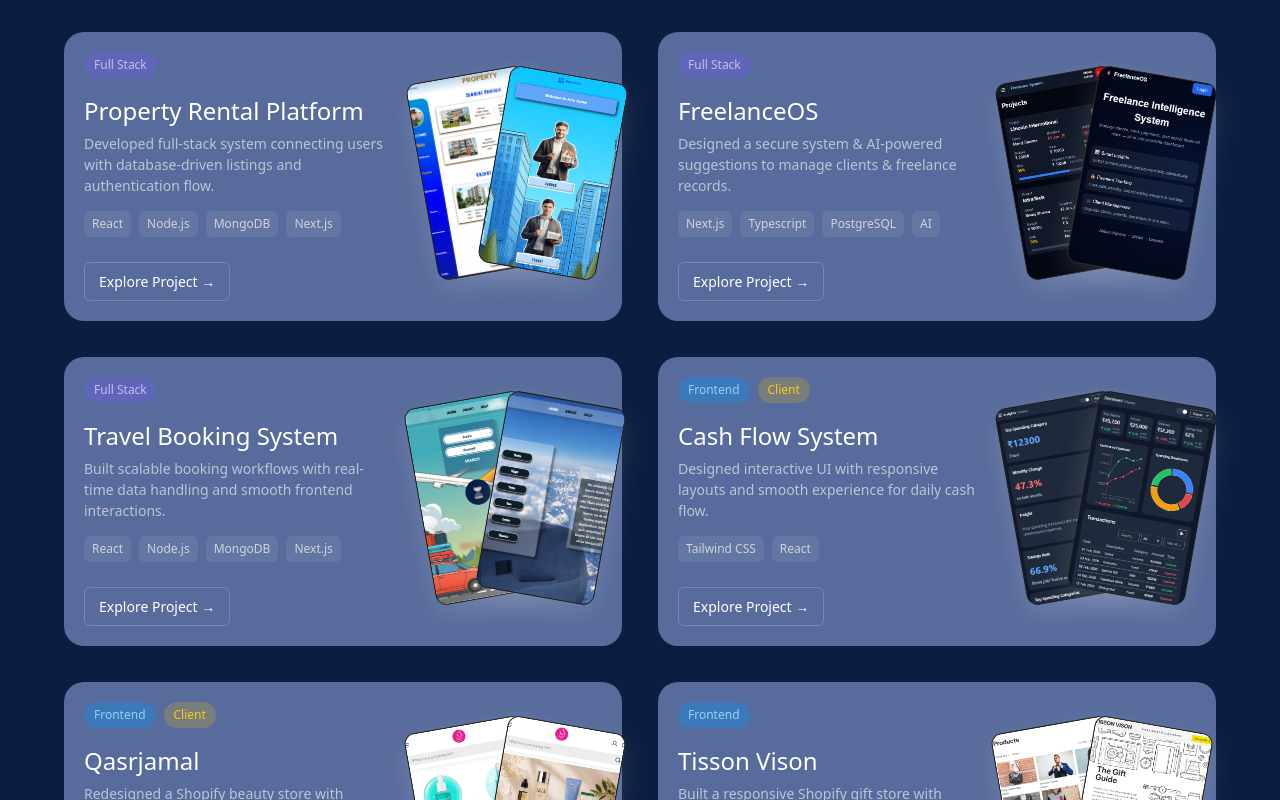
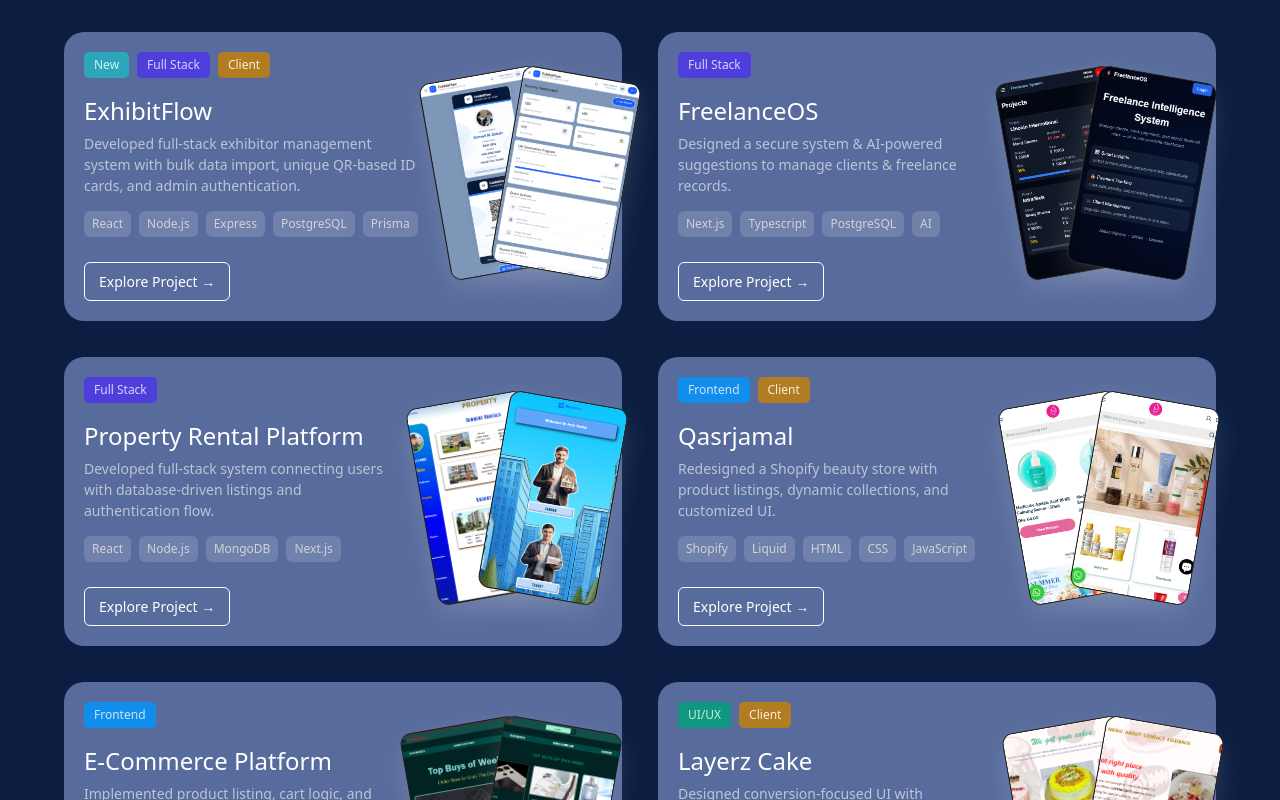
Before and after one commit to ArtyVisual/Portfolio, a React (Vite) app: page / in a window 1280 px wide. Shown: the part 2560-3360 px from the top of the page. Built offline with nearby package versions, Linux system fonts and the light colour scheme; a web font is replaced by a local one.

Commit message:
New UI changes and updates

```diff
--- a/src/App.css
+++ b/src/App.css
@@ -4,6 +4,7 @@
   /* --pri-col: rgb(62, 97, 222);
   --sec-col: rgb(64, 81, 151); */
   --text-col: rgb(255, 255, 255);
+  --text-col-rgb : 255,255,255;
   --grid-col: rgba(191, 189, 189, 1);
   --sec-text-col: rgb(208, 211, 214);
   --glow-shadow: rgba(99, 102, 241, 0.2);
@@ -19,7 +20,8 @@ html[data-theme="light"] {
   --pri-col: #f8f9fb;
   --sec-col: #749ef3;
   --grid-col: rgba(40, 81, 185, 0.268);
-  --text-col: #0c1831;
+  --text-col: rgb(12, 24, 49);
+  --text-col-rgb : 12, 24, 49;
   --sec-text-col: #4a5073;
   --glow-shadow: rgba(125, 84, 247, .18);
   --blue-shadow: rgba(99, 102, 241, .15);
@@ -815,6 +817,7 @@ html[data-theme="light"] {
 .project-card:hover {
   transform: translateY(-8px);
   background: rgba(255, 255, 255, 0.08);
+  border: 1px solid white;
 }
 
 .project-card .preview-box {
@@ -898,7 +901,8 @@ html[data-theme="light"] {
 
 .project-card .tech-item {
   padding: 4px 8px;
-  background: rgba(255, 255, 255, 0.08);
+  font-weight: 500;
+  background: rgba(var(--text-col-rgb),0.15);
   border-radius: 6px;
   color: var(--sec-text-col);
 }
@@ -907,7 +911,7 @@ html[data-theme="light"] {
   margin-top: 10px;
   padding: 8px 14px;
   border-radius: 6px;
-  border: 1px solid rgba(255, 255, 255, 0.2);
+  border: 1px solid rgba(var(--text-col-rgb));
   background: transparent;
   transition: 0.3s;
   cursor: pointer;
@@ -920,31 +924,36 @@ html[data-theme="light"] {
 
 .project-card .tag {
   padding: 4px 10px;
-  border-radius: 20px;
+  border-radius: 5px;
   display: inline-block;
   margin-bottom: 10px;
   font-weight: 500;
 }
 
 /* variants */
+.project-card .tag.new {
+  background: rgba(35, 180, 194, 0.8);
+  color: #cdf6f5;
+}
+
 .project-card .tag.frontend {
-  background: rgba(0, 150, 255, 0.3);
-  color: #97cefb;
+  background: rgba(0, 150, 255, 0.8);
+  color: #cce4f9;
 }
 
 .project-card .tag.full-stack {
-  background: rgba(112, 91, 247, 0.3);
-  color: #cabbf7;
+  background: rgba(77, 52, 236, 0.8);
+  color: #ddd3fb;
 }
 
 .project-card .tag.client {
-  background: rgba(255, 200, 0, 0.2);
-  color: #facc15;
+  background: rgba(201, 129, 4, 0.8);
+  color: #fceddb;
 }
 
 .project-card .tag.ui\/ux {
-  background: rgba(0, 200, 150, 0.15);
-  color: #8bf7d0;
+  background: rgba(1, 163, 123, 0.8);
+  color: #bbf3de;
 }
 
 /* Work Section */
--- a/src/data/ProjectsData.jsx
+++ b/src/data/ProjectsData.jsx
@@ -1,11 +1,11 @@
 const projects = [
   {
-    name: "Property Rental Platform",
-    desc: "Developed full-stack system connecting users with database-driven listings and authentication flow.",
-    tech: ["React", "Node.js", "MongoDB", "Next.js"],
-    tag: ["Full Stack"],
-    link: "https://arty-home.vercel.app/",
-    images: ["/img/home1.png", "/img/home2.png"]
+    name: "ExhibitFlow",
+    desc: "Developed full-stack exhibitor management system with bulk data import, unique QR-based ID cards, and admin authentication.",
+    tech: ["React", "Node.js", "Express", "PostgreSQL", "Prisma"],
+    tag: ["New", "Full Stack", "Client"],
+    link: "https://exhibitflow-main.vercel.app/",
+    images: ["/img/exhibitflow1.png", "/img/exhibitflow2.png"]
   },
   {
     name: "FreelanceOS",
@@ -16,28 +16,44 @@ const projects = [
     images: ["/img/freelanceos1.png", "/img/freelanceos2.png"]
   },
   {
+    name: "Property Rental Platform",
+    desc: "Developed full-stack system connecting users with database-driven listings and authentication flow.",
+    tech: ["React", "Node.js", "MongoDB", "Next.js"],
+    tag: ["Full Stack"],
+    link: "https://arty-home.vercel.app/",
+    images: ["/img/home1.png", "/img/home2.png"]
+  },
+  {
+    name: "Qasrjamal",
+    desc: "Redesigned a Shopify beauty store with product listings, dynamic collections, and customized UI.",
+    tech: ["Shopify", "Liquid", "HTML", "CSS", "JavaScript"],
+    tag: ["Frontend", "Client"],
+    link: "https://qasrjamal.ae",
+    images: ["/img/qasrjamal1.png", "/img/qasrjamal2.png"]
+  },
+  {
+    name: "E-Commerce Platform",
+    desc: "Implemented product listing, cart logic, and interactive UI handling dynamic user actions.",
+    tech: ["HTML", "CSS", "JavaScript"],
+    tag: ["Frontend"],
+    link: "https://arty-commerce.vercel.app/",
+    images: ["/img/commerce1.png", "/img/commerce2.png"]
+  },
+  {
+    name: "Layerz Cake",
+    desc: "Designed conversion-focused UI with responsive layouts and smooth ordering experience for real client.",
+    tech: ["Tailwind CSS", "UI Design"],
+    tag: ["UI/UX", "Client"],
+    link: "https://layerz-cake.vercel.app/",
+    images: ["/img/layerz1.png", "/img/layerz2.png"]
+  },
+  {
     name: "Travel Booking System",
     desc: "Built scalable booking workflows with real-time data handling and smooth frontend interactions.",
     tech: ["React", "Node.js", "MongoDB", "Next.js"],
     tag: ["Full Stack"],
     link: "https://arty-booking.vercel.app/",
     images: ["/img/booking1.png", "/img/booking2.png"]
-  },
-  {
-    name: "Cash Flow System",
-    desc: "Designed interactive UI with responsive layouts and smooth experience for daily cash flow.",
-    tech: ["Tailwind CSS", "React"],
-    tag: ["Frontend","Client"],
-    link: "https://abbas-finance-dashboard.vercel.app/",
-    images: ["/img/zorvyn2.png", "/img/zorvyn3.png"]
-  },
-  {
-    name: "Qasrjamal",
-    desc: "Redesigned a Shopify beauty store with product listings, dynamic collections, and customized UI.",
-    tech: ["Shopify", "Liquid", "HTML", "CSS", "JavaScript"],
-    tag: ["Frontend","Client"],
-    link: "https://qasrjamal.ae",
-    images: ["/img/qasrjamal1.png", "/img/qasrjamal2.png"]
   },
   {
     name: "Tisson Vison",
@@ -56,14 +72,6 @@ const projects = [
     images: ["/img/finance1.png", "/img/finance2.png"]
   },
   {
-    name: "E-Commerce Platform",
-    desc: "Implemented product listing, cart logic, and interactive UI handling dynamic user actions.",
-    tech: ["HTML", "CSS", "JavaScript"],
-    tag: ["Frontend"],
-    link: "https://arty-commerce.vercel.app/",
-    images: ["/img/commerce1.png", "/img/commerce2.png"]
-  },
-  {
     name: "Arty Cafe",
     desc: "Developed responsive cafe website showcasing menu, ambiance, and reservations with clean modern user interface.",
     tech: ["HTML", "Tailwind CSS", "JavaScript"],
@@ -72,12 +80,12 @@ const projects = [
     images: ["/img/cafe1.png", "/img/cafe2.png"]
   },
   {
-    name: "Layerz Cake",
-    desc: "Designed conversion-focused UI with responsive layouts and smooth ordering experience for real client.",
-    tech: ["Tailwind CSS", "UI Design"],
-    tag: ["UI/UX","Client"],
-    link: "https://layerz-cake.vercel.app/",
-    images: ["/img/layerz1.png", "/img/layerz2.png"]
+    name: "Cash Flow System",
+    desc: "Designed interactive UI with responsive layouts and smooth experience for daily cash flow.",
+    tech: ["Tailwind CSS", "React"],
+    tag: ["Frontend", "Client"],
+    link: "https://abbas-finance-dashboard.vercel.app/",
+    images: ["/img/zorvyn2.png", "/img/zorvyn3.png"]
   },
   {
     name: "Password Manager App",
```
Also changed, not shown: public/img/exhibitflow1.png (added), public/img/exhibitflow2.png (added).
